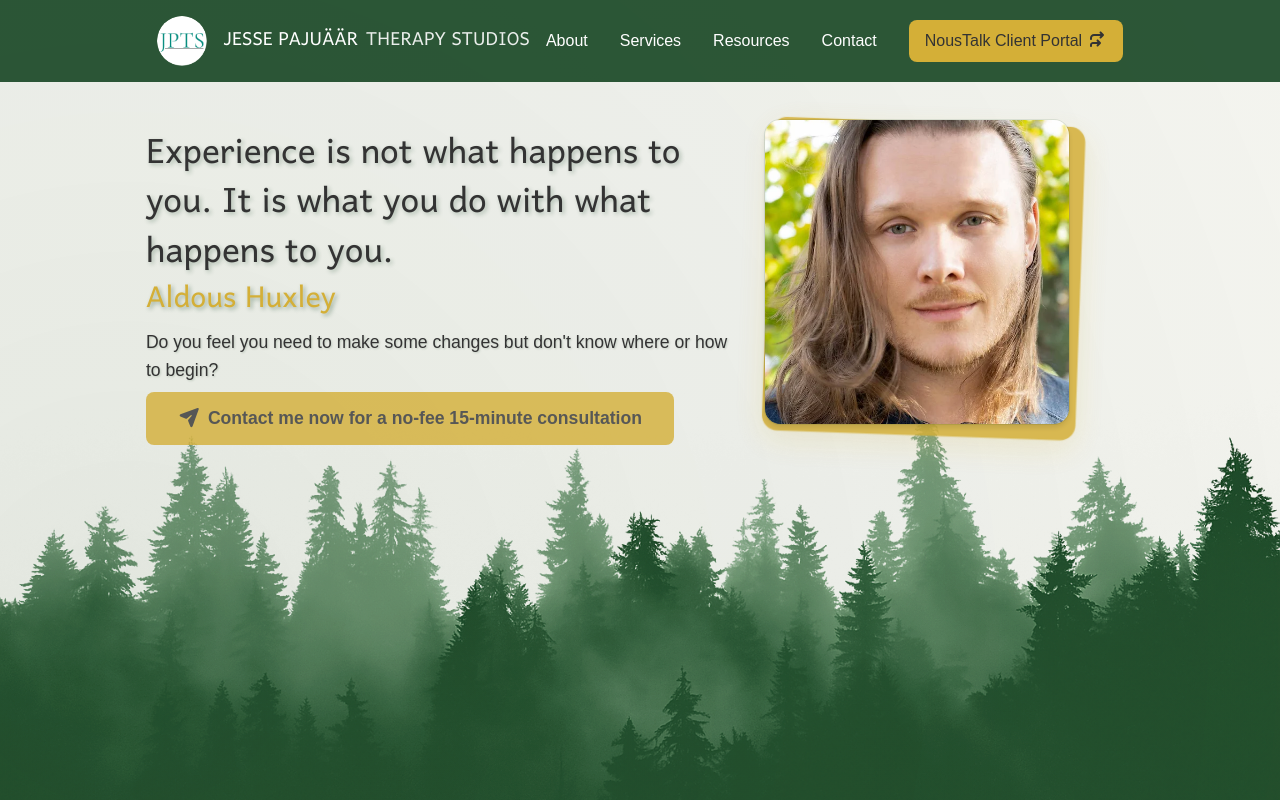
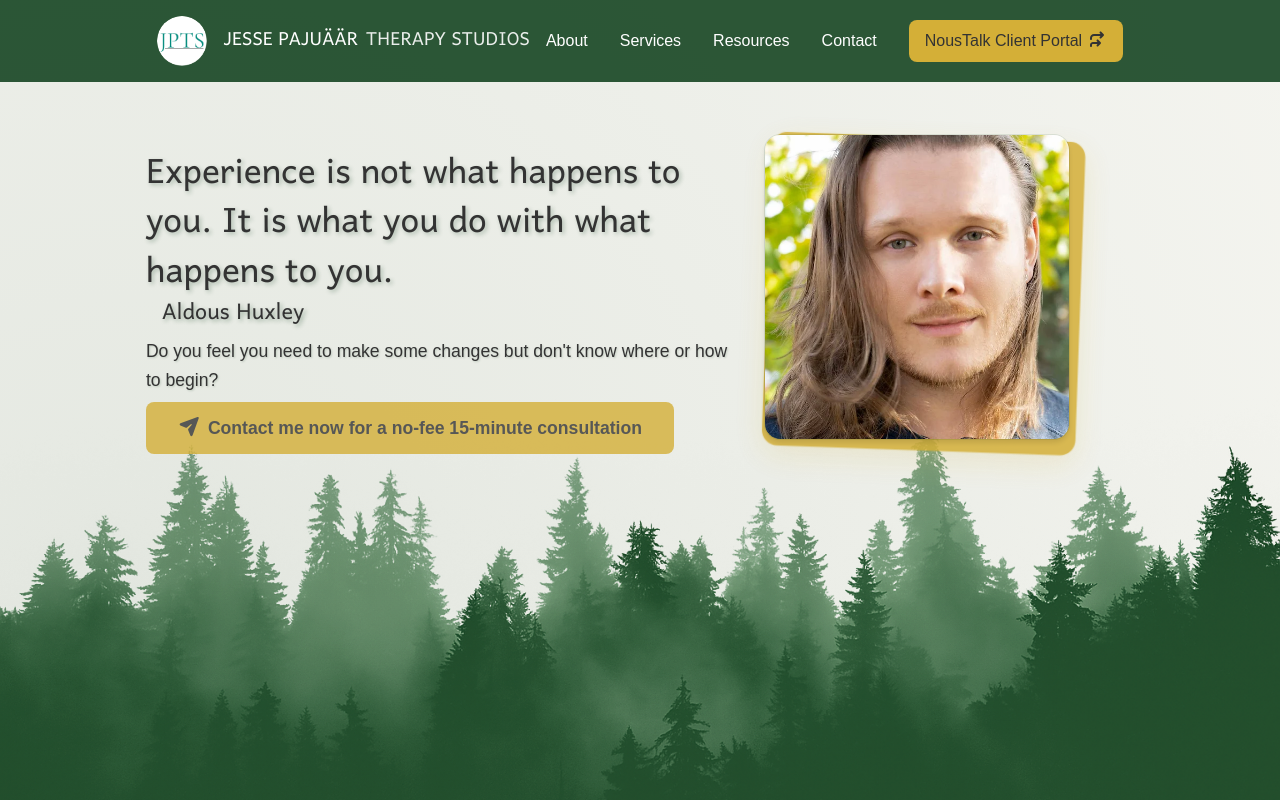
Before and after one commit to danispinxo/jesse-site, a Next.js app: page / in a window 1280 px wide. Shown: the top 800 px of the page. Built offline with nearby package versions, Linux system fonts and the light colour scheme; a web font is replaced by a local one.

Commit message:
other minor style changes

```diff
--- a/src/app/styles/styles.scss
+++ b/src/app/styles/styles.scss
@@ -156,7 +156,7 @@ body {
   display: flex;
   align-items: center;
   position: relative;
-  padding-top: 100px;
+  padding-top: 120px;
   margin-left: 5%;
   width: 80%;
 
@@ -194,8 +194,9 @@ body {
 
       .emphasis {
         display: block;
-        font-size: 2.4rem;
-        color: $accent-gold;
+        font-size: 1.8rem;
+        color: $text-dark;
+        padding-left: 1rem;
         text-shadow: 2px 2px 4px rgba($background-dark, 0.4);
       }
     }
@@ -332,7 +333,7 @@ body {
       }
 
       .emphasis {
-        font-size: 2.2rem;
+        font-size: 2rem;
       }
     }
 
@@ -609,7 +610,7 @@ body {
       }
 
       .emphasis {
-        font-size: 2.2rem;
+        font-size: 2rem;
       }
     }
   }
```
